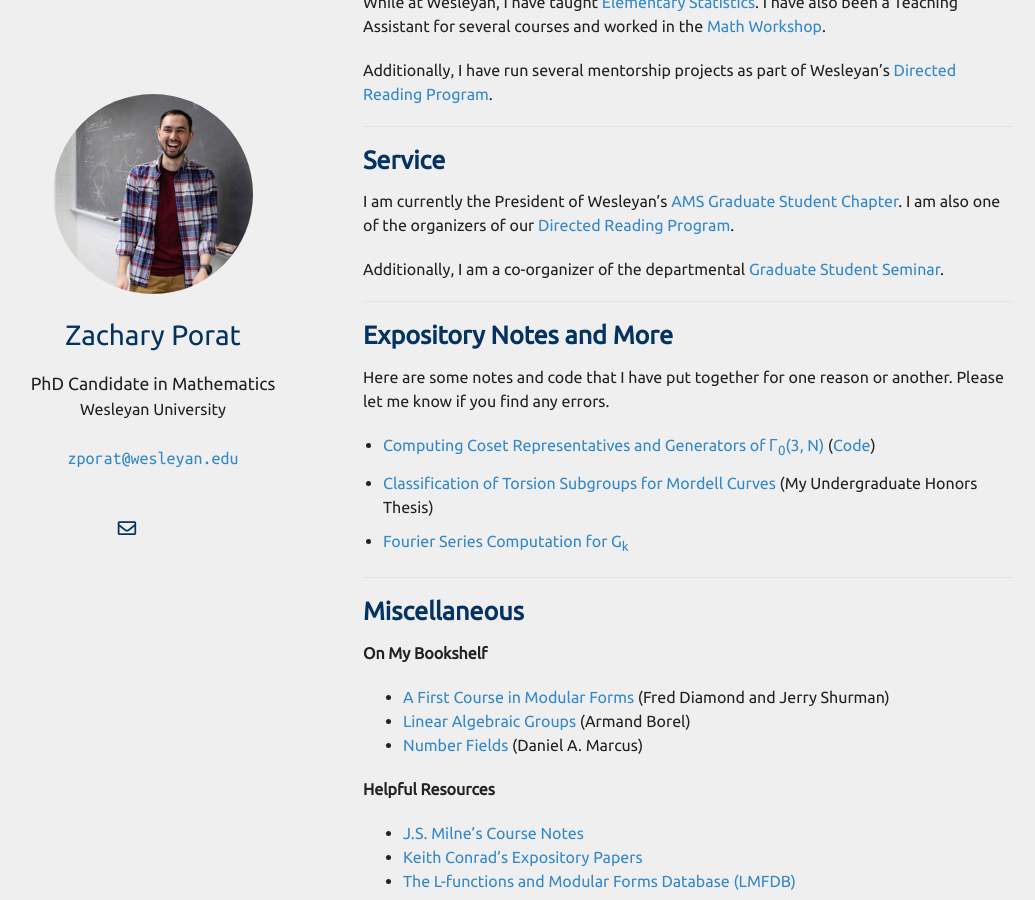
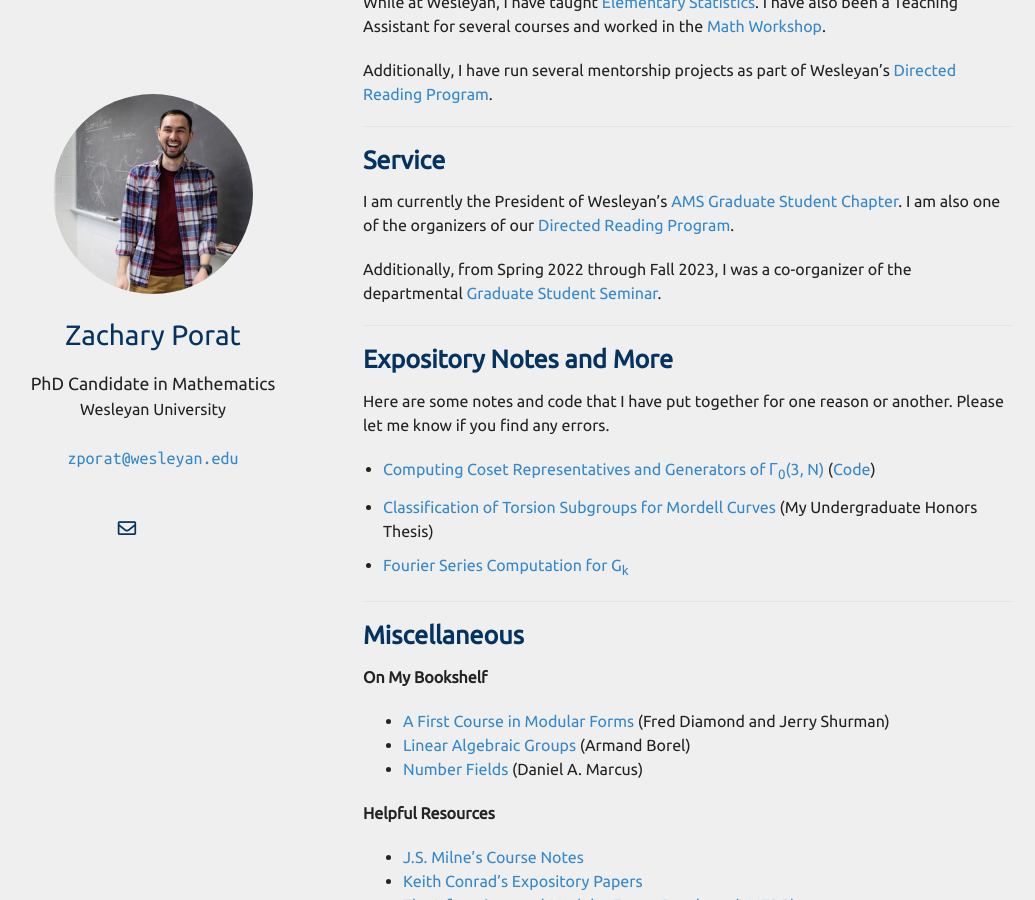
Before and after one commit to zporat/zporat.github.io, a Jekyll site: the page built from index.md, in a window 1280 px wide and 900 px high, scrolled down 1082 px. Shown: the whole window, without its empty margins (102-1137 px from the left). Built offline with Jekyll 4.4.1, drawn with Linux system fonts in a browser that asks for light colours; nearby versions of some CDN libraries; a style sheet for code colours, icons or effects is not loaded; our own code applies the rules of GitHub Pages for plain Markdown files; some of the changed text lies outside the part shown.

Commit message:
Update index.md

```diff
--- a/index.md
+++ b/index.md
@@ -51,7 +51,7 @@ Additionally, I have run several mentorship projects as part of Wesleyan's [Dire
 
 I am currently the President of Wesleyan's [AMS Graduate Student Chapter](https://mathcs-graduate.wescreates.wesleyan.edu/ams/).  I am also one of the organizers of our [Directed Reading Program](https://mathcs-graduate.wescreates.wesleyan.edu/drp/).
 
-Additionally, I am a co-organizer of the departmental [Graduate Student Seminar](https://mathcs-graduate.wescreates.wesleyan.edu/gss/).
+Additionally, from Spring 2022 through Fall 2023, I was a co-organizer of the departmental [Graduate Student Seminar](https://mathcs-graduate.wescreates.wesleyan.edu/gss/).
 
 ---
 
```
Also changed, not shown: other parts of index.md (+1 -1 lines).
